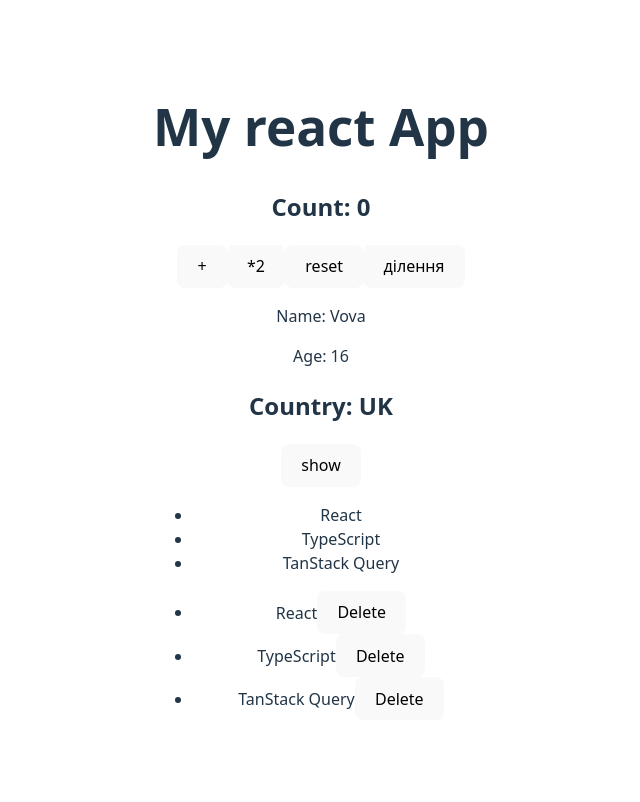
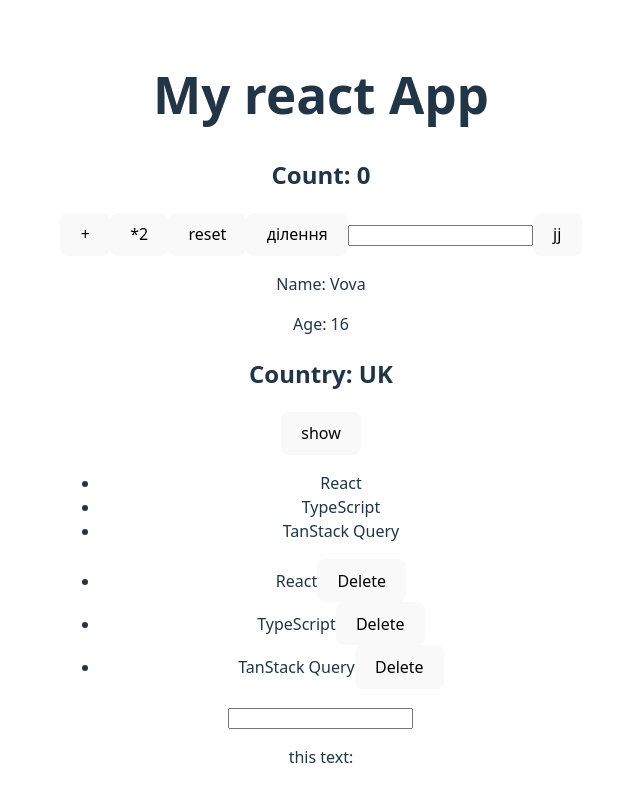
Before and after one commit to Volodymyr-Sainchuk/my-own-project, a React (Vite) app in the folder react-counter/: page / in a window 1280 px wide. Shown: the top 802 px of the page, without its empty margins (319-959 px from the left). Built offline with nearby package versions, Linux system fonts and the light colour scheme.

Commit message:
repeat day 3

```diff
--- a/react-counter/src/App.tsx
+++ b/react-counter/src/App.tsx
@@ -4,6 +4,7 @@ import UseCard from "./components/component";
 import ToggleText from "./components/toggleText";
 import NoteList from "./components/listItems";
 import NoteListToDelete from "./components/noteListDelete";
+import ControlInput from "./components/controlInput";
 
 function App() {
   return (
@@ -14,6 +15,7 @@ function App() {
       <ToggleText />
       <NoteList />
       <NoteListToDelete />
+      <ControlInput />
     </div>
   );
 }
--- /dev/null
+++ b/react-counter/src/components/controlInput.tsx
@@ -0,0 +1,18 @@
+import { useState } from "react";
+
+function ControlInput() {
+  const [value, setValue] = useState("");
+
+  const handleChange = (event) => {
+    setValue(event.target.value);
+  };
+
+  return (
+    <div>
+      <input type="text" value={value} onChange={handleChange} />
+      <p>this text: {value}</p>
+    </div>
+  );
+}
+
+export default ControlInput;
--- a/react-counter/src/components/counter.tsx
+++ b/react-counter/src/components/counter.tsx
@@ -2,6 +2,7 @@ import { useState } from "react";
 
 function Counter() {
   const [count, setCount] = useState(0);
+  const [value, setValue] = useState("");
 
   const reset = () => {
     if (count > 0) {
@@ -15,6 +16,9 @@ function Counter() {
     }
   };
 
+  const handleChange = (event) => {
+    setValue(event.target.value);
+  };
   return (
     <div>
       <h2>Count: {count}</h2>
@@ -22,6 +26,8 @@ function Counter() {
       <button onClick={() => setCount((prev) => Math.max(0, prev * 2))}>*2</button>
       <button onClick={reset}>reset</button>
       <button onClick={consulme}>ділення</button>
+      <input type="number" value={value} onChange={handleChange} />
+      <button onClick={() => setCount((value) => Math.max(0, value * Number(value)))}>jj</button>
     </div>
   );
 }
--- a/react-counter/src/components/listItems.tsx
+++ b/react-counter/src/components/listItems.tsx
@@ -13,4 +13,5 @@ function NoteList() {
     </ul>
   );
 }
+
 export default NoteList;
```
